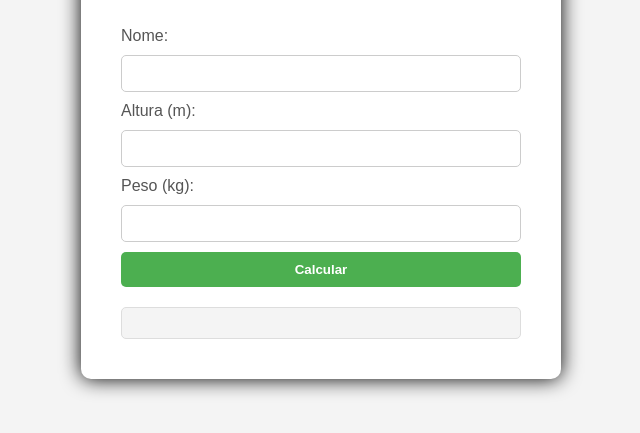
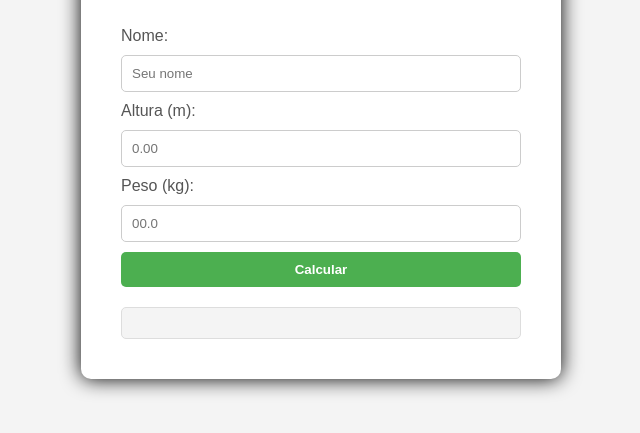
Before and after one commit to 4deraldo/calculadora_IMC, a plain HTML site: page index.html in a window 1280 px wide. Shown: the part 261-694 px from the top of the page, without its empty margins (319-959 px from the left). Drawn offline with Linux system fonts and the light colour scheme.

Commit message:
placeholder in input boxes

```diff
--- a/index.html
+++ b/index.html
@@ -15,15 +15,15 @@
     <form id="calcForm">
       <div>
         <label for="iNome">Nome:</label>
-        <input type="text" id="iNome" class="campoObrigatorio">
+        <input type="text" id="iNome" class="campoObrigatorio" placeholder="Seu nome">
       </div>
       <div>
         <label for="iAltura">Altura (m):</label>
-        <input type="number" id="iAltura" min="0" max="3" step="0.01" class="campoObrigatorio">
+        <input type="number" id="iAltura" min="0" max="3" step="0.01" class="campoObrigatorio" placeholder="0.00">
       </div>
       <div>
         <label for="iPeso">Peso (kg):</label>
-        <input type="number" id="iPeso" min="0" max="300" step="0.1" class="campoObrigatorio">
+        <input type="number" id="iPeso" min="0" max="300" step="0.1" class="campoObrigatorio" placeholder="00.0">
       </div>
 
       <button type="submit">Calcular</button>
```
